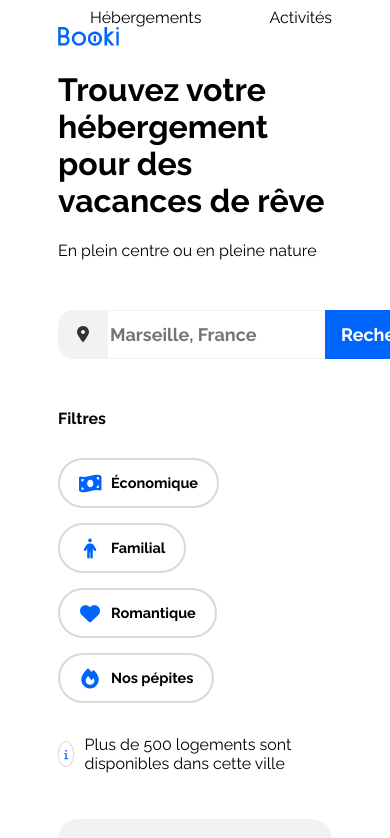
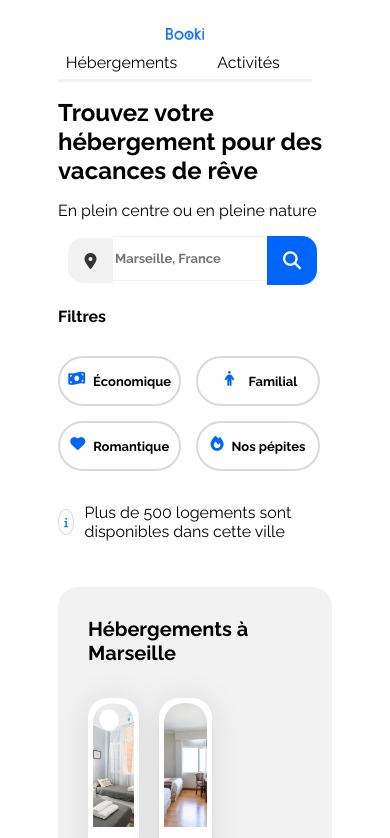
Before and after one commit to Manonrult/OC-projet-2--Booki, a plain HTML site: page index.html in a window 390 px wide. Shown: the top 838 px of the page. Drawn offline with Linux system fonts and the light colour scheme.

Commit message:
Mobile : header + recherches + filtres ok

```diff
--- a/css/style.css
+++ b/css/style.css
@@ -68,13 +68,27 @@ h4{
     font-size : 15.5px;
 }
 /****** Header *******/
+header {
+    width: 100%;
+    margin: bottom 75px;
+}
+
+nav {
+    display: flex;
+    justify-content: space-between;
+    align-items: center;
+    padding : 0 20px 0 0;
+}
+
 #menu {
     display : flex;
-    justify-content: flex-end;
-    gap : 68px;
     list-style : none;
     margin : 0;
     padding : 0;
+}
+
+#menu li{
+    margin-left: 40px;
 }
 
 #menu li:hover{
@@ -83,33 +97,34 @@ h4{
 }
 
 .logo-booki {
-    width : 61.09px;
-    height : 19px;
-    top : 30px;
-    left : 50px;
-    padding : 0px 50px 0% 0px ;
-    gap : 10px ;
-
+    width : 5%;
+    height : auto;
+    margin : 20px 0px 0px 0px;
 }
-header {
-    margin: bottom 75px;
+h1{
+    font-size: 2em;
+    max-width: 80%;
+}
+.sous-titre{
+    max-width: 80%;
+    font-size:1.1em;
 }
 /******Recherches******/
 .barre-recherche {
     display: flex;
     align-items: center;
-    width : 377px;
-    height : 49px;
-    margin: 50px 0px;
-        }
+    width : 30%;
+    max-width: 500px;
+    height: 6%;
+}
 
 .recherche-form {
     display: flex;
-    flex-grow:  1; ;
+    flex-grow: 1;
     margin : 0;
     padding: 0;
     height : 49px;
-      }
+}
 
 .recherche-form input[type="text"]{
     flex-grow: 1;
@@ -133,9 +148,16 @@ header {
     border-top-right-radius: 15px;
     border-bottom-right-radius:15px ;
     padding : 13px 16px;
-    height: 49px;
     box-sizing: border-box;
-    }
+}
+
+.texte-bouton {
+    display: inline;
+}
+
+.btn-rechercher .icone-loupe {
+    display: none;
+}
 
 .barre-recherche i{
     background-color: #F2F2F2;
@@ -160,9 +182,10 @@ header {
    gap : 12px;
    padding-left: 0px;
    align-items: center;
+}
 
-}
 .texte-filtre{
+    white-space: nowrap;
     font-size : 16px;
     font-weight: bold;
 }
@@ -172,17 +195,18 @@ header {
     background-color: #FFFFFF;
     border:2px solid #d9d9d9;
     padding: 4px 19px;
-    gap : 10px;
+    gap: 10px;
     height: 50px;
     display: flex;
     flex-wrap: nowrap;
     align-items: center;
+    justify-content: center;
     }
 
 .liste-filtres .boutons-container{
     display: flex;
     flex-wrap: wrap;
-    gap : 15px;
+    gap: 15px;
     flex-grow: 1;
 }
 
@@ -487,6 +511,7 @@ header {
         font-size: 14px;
 
     }
+
     .cartes-hebergements .card-subtitle{
         font-size: 13px;
     }
@@ -498,6 +523,7 @@ header {
     .cartes-activites .card{
         aspect-ratio: 193.5 / 270;
     }
+
     .cartes-activites .card-content{
         display: flex;
         flex-wrap: wrap;
@@ -510,7 +536,6 @@ header {
         flex-direction: column;
         align-items: flex;
         gap: 20px;
-
     }
 
     .liste-filtres li:first-child{
@@ -518,7 +543,6 @@ header {
         margin-bottom: 10px;
         width : 100%;
         text-align: left;
-
     }
 
     .liste-filtres li:not(:first-child){
@@ -533,9 +557,11 @@ header {
     .footer{
         gap:20px;
     }
+
     .footer li{
         font-size: 12px;
     }
+
     .footer ul{
         font-size: 15px;
     }
@@ -544,5 +570,128 @@ header {
 
 /* Small devices (phones, less than 768px) */
 @media (max-width: 767.98px) {
-    /* ... */
+
+/*****Header*****/
+ nav {
+    display: flex;
+    flex-direction: column;
+    align-items: center;
+ }
+
+ .logo-booki {
+    display: flex;
+    align-items: center;
+    width: 15%;
+ }
+
+ #menu {
+    flex-direction: row;
+    width: 100%;
+    justify-content: space-between;
+    border-bottom: 3px solid #F2F2F2;
+   }
+
+ #menu li {
+    width: 100%;
+    text-align: center;
+    margin: 0;
+    padding-top: 5%;
+    padding-bottom: 3%;
+   }
+
+#menu li:hover {
+    padding-bottom: 3%;
+    border-top: 3px transparent solid;
+    border-bottom: 3px solid #0065FC;
+    color: #0065FC;
 }
+
+.titre h1{
+    font-size: 1.5em;
+    max-width: 100%;
+    /*margin: 20px auto 10px auto;*/
+}
+
+.sous-titre{
+    font-size: 1em;
+    max-width: 100%;
+   /* margin : 0 8% 5% auto;*/
+}
+
+.header {
+    width: 80%;
+}
+
+/*****Recherches*****/
+.barre-recherche{
+    width: 20%;
+    max-width: 100%;
+    height: auto;
+    margin-bottom: 8%;
+    padding: 0 10px;
+    /*margin : 0 8% 5% 15%;*/
+}
+
+.barre-recherche i{
+    width: 45px;
+    height: 45px;
+}
+
+.recherche-form input[type="text"]{
+    height: 45px;
+    font-size: 13px;
+   /* padding: 0 10px;*/
+}
+.texte-bouton {
+    display: none;
+}
+.btn-rechercher .icone-loupe {
+    display: inline;
+    background-color: #0065FC;
+    color: #FFFFFF;
+}
+/*****Filtre*****/
+.liste-filtres .boutons-container{
+    justify-content: center;
+}
+
+.bouton-filtre{
+    flex: 1 1 45%;
+    max-width: 45%;
+    justify-content: center;
+    gap: 8px;
+}
+
+.texte-filtre {
+    font-size: 13px;
+}
+
+.image-filtre {
+    font-size: 15px;
+}
+}
+
+@media screen and (max-width: 360px){
+
+#menu{
+    font-size: 13px;
+}
+    /*****Rechercher*****/
+.recherche-form input[type="text"]{
+    width : 115px;
+}
+
+/*****Filtre*****/
+.bouton-filtre {
+        gap: 5px;
+    }
+
+    .texte-filtre {
+        font-size: 11px;
+    }
+
+    .image-filtre {
+        font-size: 13px;
+    }
+
+}
--- a/index.html
+++ b/index.html
@@ -18,27 +18,31 @@
     <div class="main-container">
         <header>
             <nav>
+                <img class="logo-booki" src="images/logo/Booki.png" alt="Logo Booki">
                 <ul id="menu">
                     <li><a href="#hebergements">Hébergements</a></li>
-                    <li><a href="#">Activités</a></li>
+                    <li><a href="#activites">Activités</a></li>
                 </ul>
              </nav>
-            <img class="logo-booki" src="images/logo/Booki.png" alt="Logo Booki">
-            <hgroup>
+
+            <hgroup class="titre">
                 <h1>Trouvez votre hébergement pour des vacances de rêve</h1>
                 <p class="sous-titre">En plein centre ou en pleine nature</p>
             </hgroup>
+        </header>
          <main>
              <section class="recherches">
                 <div class="barre-recherche">
                     <i class="fa-solid fa-location-dot" aria-hidden="true"></i>
                     <form class="recherche-form">
                         <input type="text" name="localisation" placeholder="Marseille, France">
+                        <button type="submit" class="btn-rechercher">
+                            <span class="texte-bouton">Rechercher</span>
+                            <i class="fa-solid fa-magnifying-glass icone-loupe"></i>
+                        </button>
                     </form>
-                     <button type="submit" class="btn-rechercher">
-                        <span class="texte-bouton">Rechercher</span>
-                    </button>
                 </div>
+
                 <div class="filtres">
                     <ul class="liste-filtres">
                         <li>Filtres</li>
@@ -65,7 +69,7 @@
                         </li>
                     </ul>
                 </div>
-            </header>
+
                 <div class="info">
                      <i class="fa-solid fa-info"></i>
                      <p> Plus de 500 logements sont disponibles dans cette ville</p>
```
